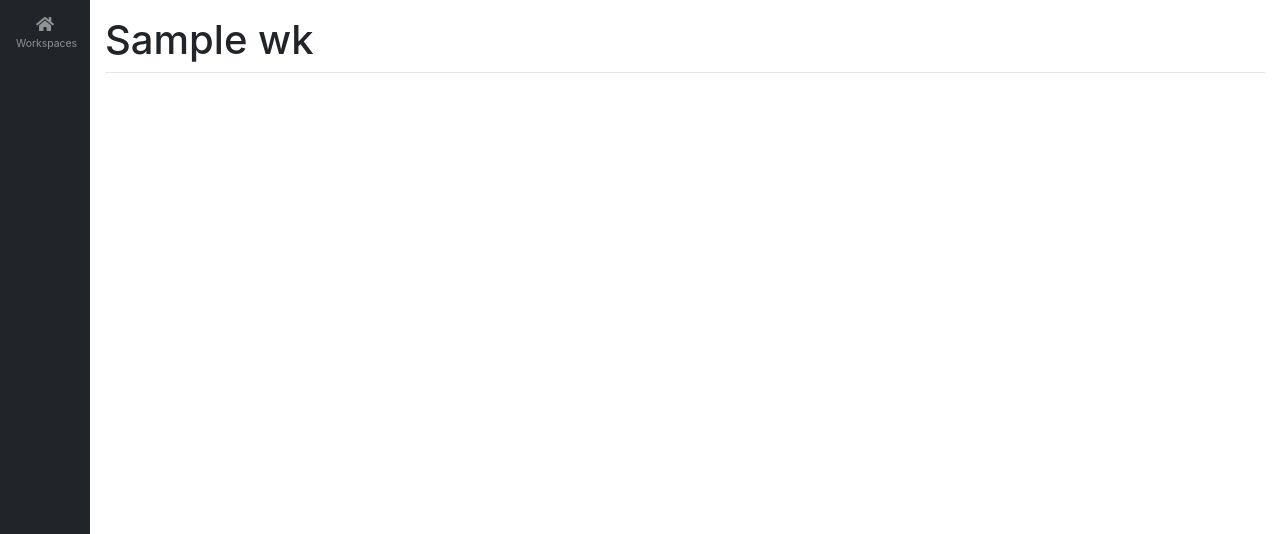
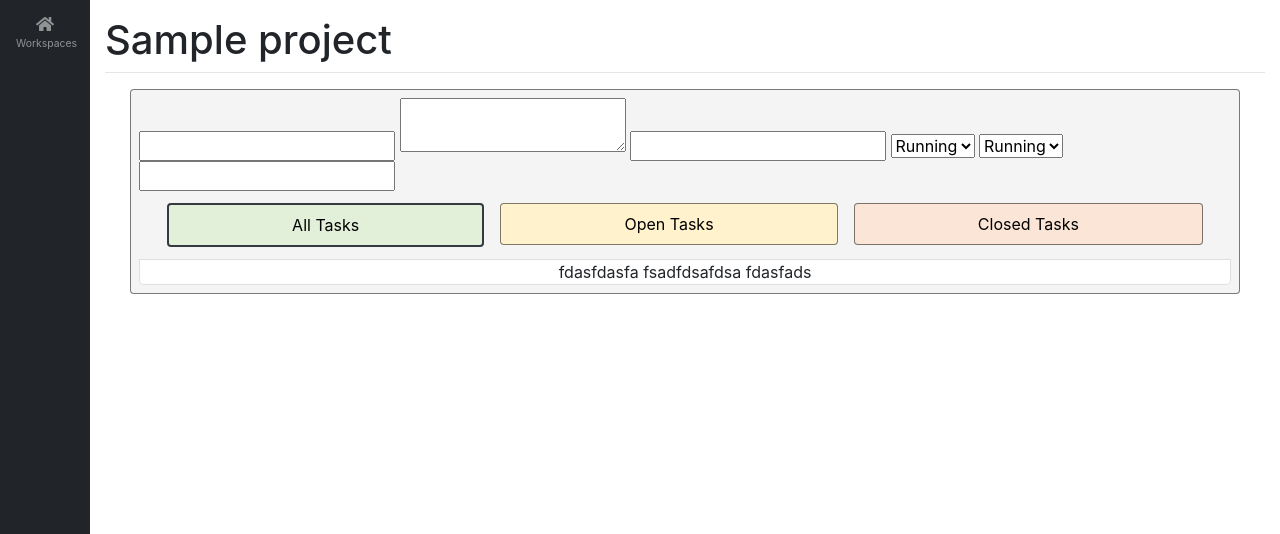
Before and after one commit to RegsonDR/Project-Estimator-GAE, a Flask app: template routes/authenticated/templates/authenticated/html/view_project_page.html in a window 1280 px wide. Shown: the part 56-590 px from the top of the page. Run offline with Flask 2, Linux system fonts and the light colour scheme; the template is opened without the code that fills it: values that come from a table or form of the project are taken from there, most other values are stand-ins (such as "Sample title", 1, 10 or a date in 2020); some libraries are stand-ins or nearby versions.

Commit message:
started view projects page

```diff
--- a/ToDo.txt
+++ b/ToDo.txt
@@ -1,7 +1,3 @@
-Unauthenticated:
-- Password Reset Route
-- Register label, "e.g {{placeholder}}"
-
 Workspace:
 - Project, get latest 10, then ajax on scroll
 
@@ -10,7 +6,7 @@ Create Project, Task Creation, Task Assignment
 Project Settings, add to project
 Calender View
 User Profile
-Workspace Settings, invite to workspace
+Workspace Settings
 
 
 Overall Permissions
--- a/routes/authenticated/forms.py
+++ b/routes/authenticated/forms.py
@@ -30,3 +30,12 @@ class ProfileUser(FlaskForm):
     password = PasswordField('Password', validators=[EqualTo('confirm_password', message="Passwords Must Match")])
     confirm_password = PasswordField('Confirm Password')
     submit = SubmitField('Save')
+
+class Project(FlaskForm):
+    project_name = StringField('Project Name', validators=[DataRequired()])
+    project_description = StringField('Project Description', widget=TextArea(), validators=[DataRequired()])
+    project_deadline = StringField('Project Deadline', validators=[DataRequired()])
+    project_status = SelectField('Project Status',choices=[("Running","Running"),("Closed","Closed"),("On Hold","On Hold")], validators=[DataRequired()])
+    project_manager = SelectField('Project Manager',choices=[("Running","Running"),("Closed","Closed"),("On Hold","On Hold")], validators=[DataRequired()])
+    project_stage = StringField('Project Stage', validators=[DataRequired()])
+    submit = SubmitField('Create')
--- a/routes/authenticated/templates/authenticated/html/new_project_page.html
+++ b/routes/authenticated/templates/authenticated/html/new_project_page.html
@@ -10,7 +10,8 @@
 
 {% block page_content %}
     <div class="container">
-        <form method="POST" autocomplete="off" style="padding: 8px; border-radius: .25rem;   border: 1px solid rgba(0,0,0,0.5); background-color:#f4f4f4;">
+
+        <form method="POST" autocomplete="off" class="my-page">
             {{ form.hidden_tag() }}
 
             <div class="form-row" style="justify-content:center">
--- a/routes/authenticated/templates/authenticated/html/view_project_page.html
+++ b/routes/authenticated/templates/authenticated/html/view_project_page.html
@@ -1,16 +1,59 @@
 {% extends "authenticated/html/includes/Base_Template.html" %}
 
 {% block header_content %}
+          <link href="{{ url_for('static', filename='authenticated/CSS/view_project_page.css') }}" rel="stylesheet">
 {% endblock header_content %}
 
 {% block page_header %}
-    <h1 style="margin-bottom: 0px;">{{ wks_data.workspace_name }}</h1>
+    <h1 style="margin-bottom: 0px;">{{ project_data.project_name }}</h1>
 {% endblock page_header %}
+{% block page_content %}
+    <div class="container">
+    <div class="my-page">
 
-{% block page_content %}
+        {{ form.project_name}}
+        {{ form.project_description}}
+        {{ form.project_deadline}}
+        {{ form.project_status}}
+        {{ form.project_manager}}
+        {{ form.project_stage}}
 
 
+  <div class="card text-center remove-border">
+   <div class="card-header remove-border">
+      <ul class="nav nav-pills nav-fill" id="Tasks" role="tablist">
+         <li class="nav-item">
+            <a class="nav-link active" id="all-tab" data-toggle="tab" href="#All" role="tab" aria-selected="true">All Tasks</a>
+         </li>
+         <li class="nav-item">
+            <a class="nav-link" id="open-tab" data-toggle="tab" href="#Open" role="tab" aria-selected="false">Open Tasks</a>
+         </li>
+         <li class="nav-item">
+            <a class="nav-link" id="closed-tab" data-toggle="tab" href="#Closed" role="tab" aria-selected="false">Closed Tasks</a>
+         </li>
+      </ul>
+   </div>
+   <div class="tab-content" id="RequestsContent" >
+      <div class="tab-pane tab-cards fade show active" id="All" role="tabpanel" aria-labelledby="All-tab">
+          fdasfdasfa
+          fsadfdsafdsa
+          fdasfads
+      </div>
+      <div class="tab-pane tab-cards fade" id="Open" role="tabpanel" aria-labelledby="Open-tab">
+          fdasfdasfa
+          fsadfdsafdsa
+          fdasfads
+      </div>
+      <div class="tab-pane tab-cards fade" id="Closed" role="tabpanel" aria-labelledby="Closed-tab">
+          fdasfdasfa
+          fsadfdsafdsa
+          fdasfads
+      </div>
+   </div>
+</div>
+        </div>
 
+    </div>
 {% endblock page_content %}
 
 {# Scripts #}
--- a/static/authenticated/CSS/base.css
+++ b/static/authenticated/CSS/base.css
@@ -876,4 +876,11 @@ body {
   padding-bottom: calc(var(--input-padding-y) / 3);
 }
 
-  .modal-open{overflow:auto;padding-right:0 !important;}
+.modal-open{overflow:auto;padding-right:0 !important;}
+
+.my-page {
+    padding: 8px;
+    border-radius: .25rem;
+    border: 1px solid rgba(0,0,0,0.5);
+    background-color: #f4f4f4;
+}
--- a/static/authenticated/CSS/new_project_page.css
+++ b/static/authenticated/CSS/new_project_page.css
@@ -71,7 +71,3 @@ padding: 8px 20px 8px 5px !important;
 .create-button:hover{
     color: grey;
 }
-
-.addTask{
-
-}
--- /dev/null
+++ b/static/authenticated/CSS/view_project_page.css
@@ -0,0 +1,59 @@
+/*#running-tab, #closed-tab, #on-hold-tab{*/
+    /*margin: 0 0.5rem;*/
+    /*color: black;*/
+    /*border: 1px solid rgba(0,0,0,.5);*/
+/*}*/
+
+/*.nav-link.active{*/
+    /*color: black !important;*/
+    /*border: 2px solid rgba(52, 58, 64,1) !important;*/
+/*}*/
+
+/*#running-tab{*/
+    /*background-color: #e2f0d9;*/
+/*}*/
+
+/*#closed-tab{*/
+    /*background-color: #fff2cc;*/
+/*}*/
+
+/*#on-hold-tab{*/
+    /*background-color: #fbe5d6;*/
+/*}*/
+
+.remove-border{
+    border: 0px;
+}
+
+#all-tab{
+    background-color: #e2f0d9;
+}
+
+#open-tab{
+    background-color: #fff2cc;
+}
+
+#closed-tab{
+    background-color: #fbe5d6;
+}
+
+#all-tab, #open-tab, #closed-tab{
+    margin: 0 0.5rem;
+    color: black;
+    border: 1px solid rgba(0,0,0,.5);
+}
+
+.nav-link.active{
+    color: black !important;
+    border: 2px solid rgba(52, 58, 64,1) !important;
+}
+
+#RequestsContent{
+    background-color: #fff;
+    border: 1px solid rgba(0,0,0,.125);
+    border-radius: 0rem 0rem 0.30rem 0.30rem;
+}
+
+.card-header, .card{
+    background-color: unset;
+}
```
Also changed, not shown: routes/authenticated/utils.py (+11 -2 lines), routes/authenticated/views.py (+33 -20 lines), static/authenticated/CSS/add_users_page.css (+0 -7 lines), static/authenticated/CSS/my_profile_page.css (+0 -7 lines), static/authenticated/CSS/open_invitation.css (+0 -8 lines).
